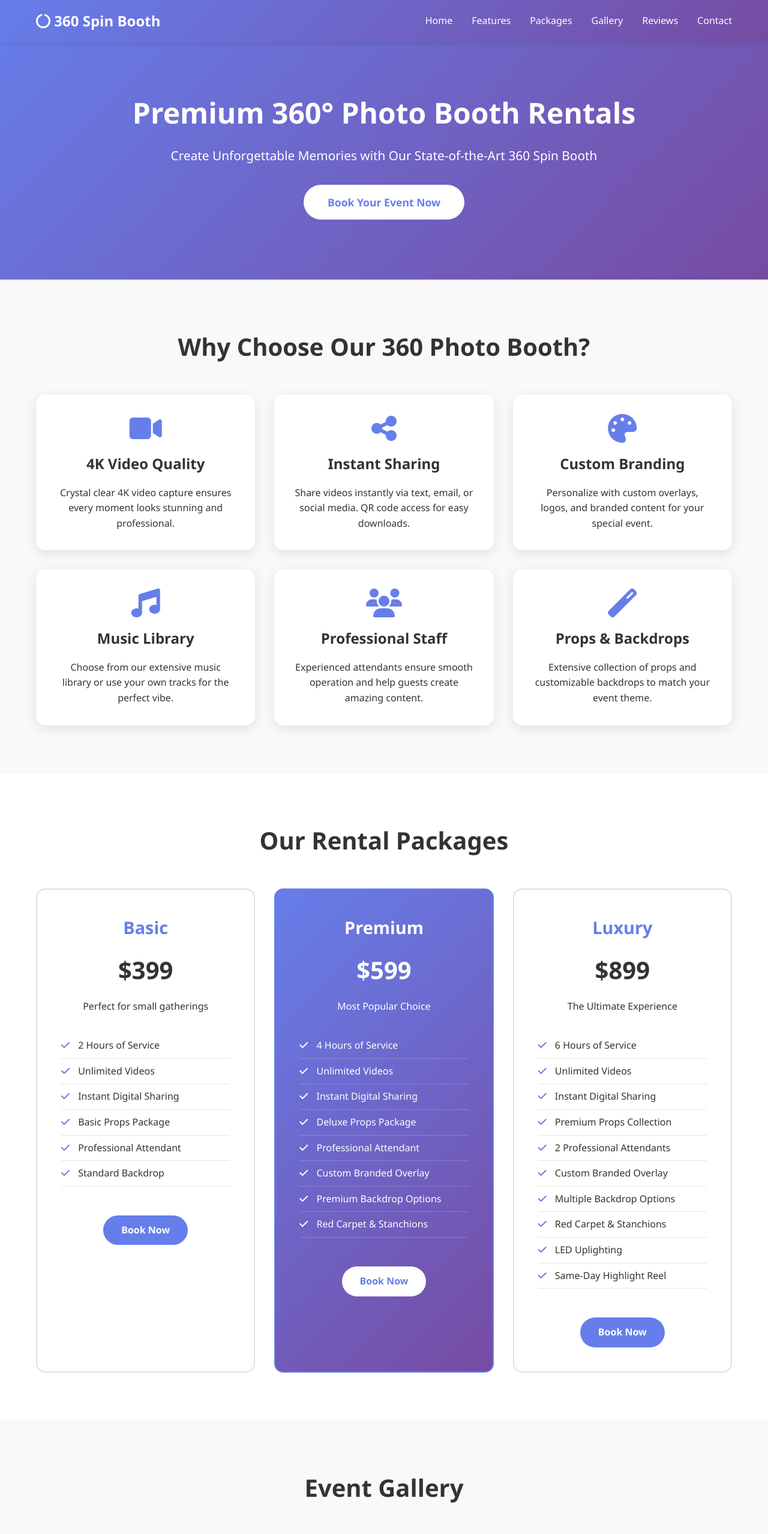
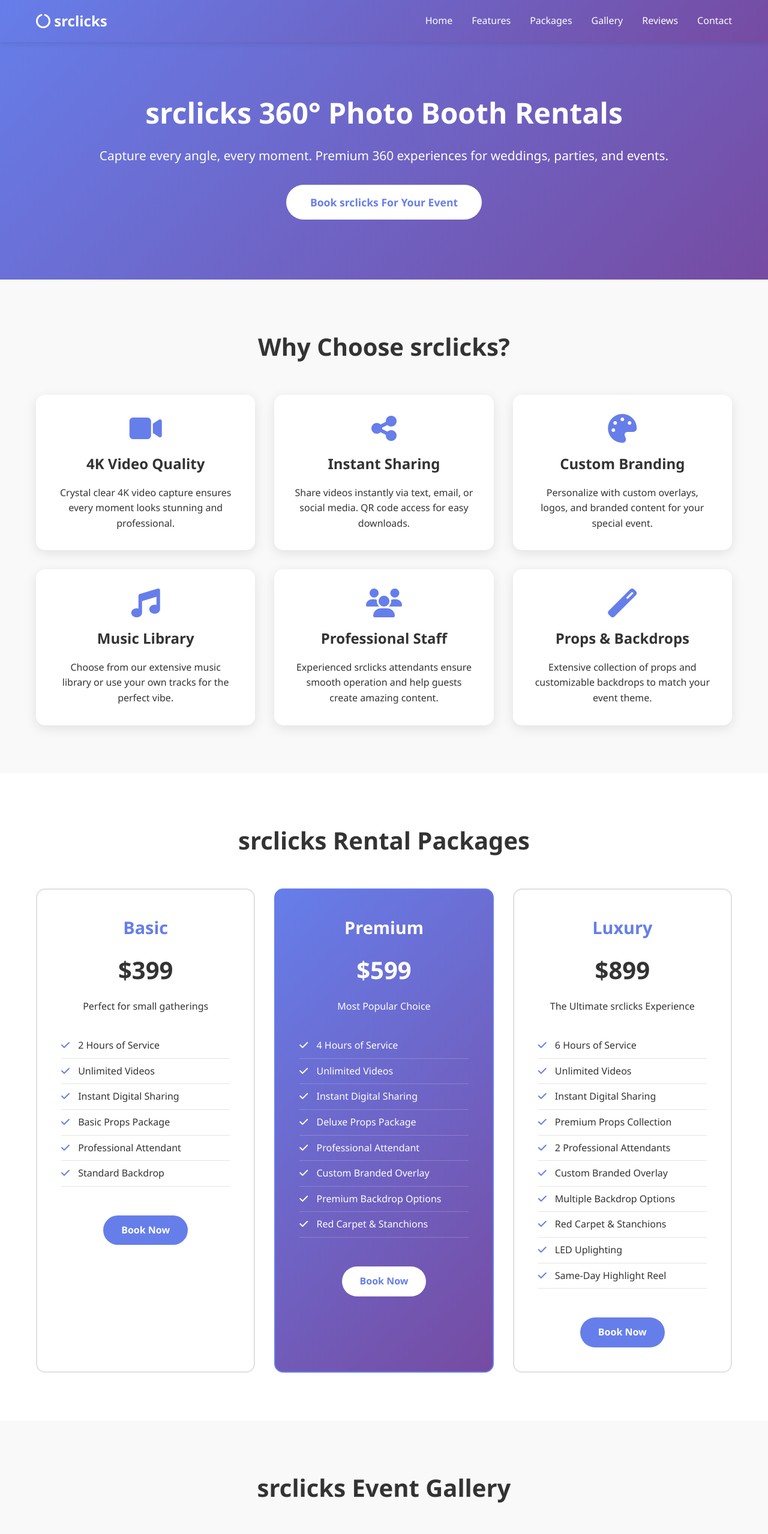
Before and after one commit to hellosrclicks/360, a plain HTML site: page index.html in a window 1280 px wide. Shown: the top 2557 px of the page at 60% size. Drawn offline with Linux system fonts and the light colour scheme.

Commit message:
360 functional index.html

```diff
--- a/index.html
+++ b/index.html
@@ -3,7 +3,7 @@
 <head>
     <meta charset="UTF-8">
     <meta name="viewport" content="width=device-width, initial-scale=1.0">
-    <title>360 Spin Booth - Premium 360 Photo Booth Rentals</title>
+    <title>srclicks - Premium 360 Photo Booth Rentals</title>
     <link href="https://cdnjs.cloudflare.com/ajax/libs/font-awesome/6.4.0/css/all.min.css" rel="stylesheet">
     <style>
         * {
@@ -493,7 +493,7 @@
     <!-- Navigation -->
     <nav>
         <div class="container">
-            <a href="#" class="logo"><i class="fas fa-circle-notch"></i> 360 Spin Booth</a>
+            <a href="#" class="logo"><i class="fas fa-circle-notch"></i> srclicks</a>
             <ul>
                 <li><a href="#home">Home</a></li>
                 <li><a href="#features">Features</a></li>
@@ -511,16 +511,16 @@
     <!-- Hero Section -->
     <section id="home" class="hero">
         <div class="container">
-            <h1>Premium 360° Photo Booth Rentals</h1>
-            <p>Create Unforgettable Memories with Our State-of-the-Art 360 Spin Booth</p>
-            <a href="#contact" class="cta-button">Book Your Event Now</a>
+            <h1>srclicks 360° Photo Booth Rentals</h1>
+            <p>Capture every angle, every moment. Premium 360 experiences for weddings, parties, and events.</p>
+            <a href="#contact" class="cta-button">Book srclicks For Your Event</a>
         </div>
     </section>
 
     <!-- Features Section -->
     <section id="features" class="features">
         <div class="container">
-            <h2>Why Choose Our 360 Photo Booth?</h2>
+            <h2>Why Choose srclicks?</h2>
             <div class="features-grid">
                 <div class="feature-card">
                     <i class="fas fa-video"></i>
@@ -545,7 +545,7 @@
                 <div class="feature-card">
                     <i class="fas fa-users"></i>
                     <h3>Professional Staff</h3>
-                    <p>Experienced attendants ensure smooth operation and help guests create amazing content.</p>
+                    <p>Experienced srclicks attendants ensure smooth operation and help guests create amazing content.</p>
                 </div>
                 <div class="feature-card">
                     <i class="fas fa-magic"></i>
@@ -559,7 +559,7 @@
     <!-- Packages Section -->
     <section id="packages" class="packages">
         <div class="container">
-            <h2>Our Rental Packages</h2>
+            <h2>srclicks Rental Packages</h2>
             <div class="packages-grid">
                 <div class="package-card">
                     <h3>Basic</h3>
@@ -596,7 +596,7 @@
                 <div class="package-card">
                     <h3>Luxury</h3>
                     <div class="price">$899</div>
-                    <p>The Ultimate Experience</p>
+                    <p>The Ultimate srclicks Experience</p>
                     <ul>
                         <li><i class="fas fa-check"></i> 6 Hours of Service</li>
                         <li><i class="fas fa-check"></i> Unlimited Videos</li>
@@ -618,7 +618,7 @@
     <!-- Gallery Section -->
     <section id="gallery" class="gallery">
         <div class="container">
-            <h2>Event Gallery</h2>
+            <h2>srclicks Event Gallery</h2>
             <div class="gallery-grid">
                 <div class="gallery-item">
                     <i class="fas fa-ring" style="font-size: 3rem;"></i>
@@ -651,39 +651,33 @@
     <!-- Testimonials Section -->
     <section id="testimonials" class="testimonials">
         <div class="container">
-            <h2>What Our Clients Say</h2>
+            <h2>What Clients Say About srclicks</h2>
             <div class="testimonials-grid">
                 <div class="testimonial-card">
                     <div class="stars">
-                        <i class="fas fa-star"></i>
-                        <i class="fas fa-star"></i>
-                        <i class="fas fa-star"></i>
-                        <i class="fas fa-star"></i>
+                        <i class="fas fa-star"></i><i class="fas fa-star"></i>
+                        <i class="fas fa-star"></i><i class="fas fa-star"></i>
                         <i class="fas fa-star"></i>
                     </div>
-                    <p>"The 360 photo booth was the highlight of our wedding! All our guests loved it and we got amazing videos to remember our special day. Highly recommend!"</p>
+                    <p>"The srclicks 360 photo booth was the highlight of our wedding! All our guests loved it and we got amazing videos to remember our special day."</p>
                     <div class="author">- Sarah & Michael</div>
                 </div>
                 <div class="testimonial-card">
                     <div class="stars">
-                        <i class="fas fa-star"></i>
-                        <i class="fas fa-star"></i>
-                        <i class="fas fa-star"></i>
-                        <i class="fas fa-star"></i>
+                        <i class="fas fa-star"></i><i class="fas fa-star"></i>
+                        <i class="fas fa-star"></i><i class="fas fa-star"></i>
                         <i class="fas fa-star"></i>
                     </div>
-                    <p>"Professional service from start to finish. The attendant was fantastic and the custom branding looked perfect for our corporate event. Will definitely book again!"</p>
+                    <p>"Professional service from start to finish. srclicks handled everything for our corporate event and the branded videos looked perfect."</p>
                     <div class="author">- Tech Solutions Inc.</div>
                 </div>
                 <div class="testimonial-card">
                     <div class="stars">
-                        <i class="fas fa-star"></i>
-                        <i class="fas fa-star"></i>
-                        <i class="fas fa-star"></i>
-                        <i class="fas fa-star"></i>
+                        <i class="fas fa-star"></i><i class="fas fa-star"></i>
+                        <i class="fas fa-star"></i><i class="fas fa-star"></i>
                         <i class="fas fa-star"></i>
                     </div>
-                    <p>"Best birthday party ever! The kids and adults couldn't get enough of the 360 booth. The videos came out amazing and sharing them was so easy. Thank you!"</p>
+                    <p>"Best birthday party ever! The kids and adults couldn't get enough of the srclicks 360 booth. The videos came out amazing and sharing them was so easy."</p>
                     <div class="author">- Jennifer L.</div>
                 </div>
             </div>
@@ -693,7 +687,7 @@
     <!-- Contact Section -->
     <section id="contact" class="contact">
         <div class="container">
-            <h2>Book Your Event Today</h2>
+            <h2>Book srclicks For Your Event</h2>
             <div class="contact-form">
                 <div class="success-message" id="successMessage">
                     Thank you! We'll contact you within 24 hours to confirm your booking.
@@ -749,7 +743,7 @@
     <footer>
         <div class="footer-content">
             <div class="footer-section">
-                <h3>360 Spin Booth</h3>
+                <h3>srclicks</h3>
                 <p>Creating unforgettable memories with premium 360° photo booth experiences for all your special events.</p>
             </div>
             <div class="footer-section">
@@ -766,12 +760,12 @@
                 <h3>Contact Info</h3>
                 <ul>
                     <li><i class="fas fa-phone"></i> (555) 123-4567</li>
-                    <li><i class="fas fa-envelope"></i> info@360spinbooth.com</li>
+                    <li><i class="fas fa-envelope"></i> info@srclicks.com</li>
                     <li><i class="fas fa-map-marker-alt"></i> Your City, State</li>
                 </ul>
             </div>
             <div class="footer-section">
-                <h3>Follow Us</h3>
+                <h3>Follow srclicks</h3>
                 <div class="social-links">
                     <a href="#"><i class="fab fa-facebook"></i></a>
                     <a href="#"><i class="fab fa-instagram"></i></a>
@@ -781,7 +775,7 @@
             </div>
         </div>
         <div class="footer-bottom">
-            <p>&copy; 2025 360 Spin Booth. All rights reserved.</p>
+            <p>&copy; 2025 srclicks. All rights reserved.</p>
         </div>
     </footer>
 
@@ -789,9 +783,9 @@
         // Smooth scrolling for navigation links
         document.querySelectorAll('a[href^="#"]').forEach(anchor => {
             anchor.addEventListener('click', function (e) {
-                e.preventDefault();
                 const target = document.querySelector(this.getAttribute('href'));
                 if (target) {
+                    e.preventDefault();
                     target.scrollIntoView({
                         behavior: 'smooth',
                         block: 'start'
@@ -800,27 +794,22 @@
             });
         });
 
-        // Form submission
+        // Form submission (front-end only)
         document.getElementById('contactForm').addEventListener('submit', function(e) {
             e.preventDefault();
 
-            // Show success message
             const successMessage = document.getElementById('successMessage');
             successMessage.classList.add('show');
-
-            // Reset form
             this.reset();
 
-            // Hide success message after 5 seconds
             setTimeout(() => {
                 successMessage.classList.remove('show');
             }, 5000);
 
-            // Scroll to success message
             successMessage.scrollIntoView({ behavior: 'smooth', block: 'nearest' });
         });
 
-        // Add animation on scroll
+        // Simple reveal animation on scroll
         const observerOptions = {
             threshold: 0.1,
             rootMargin: '0px 0px -50px 0px'
```
